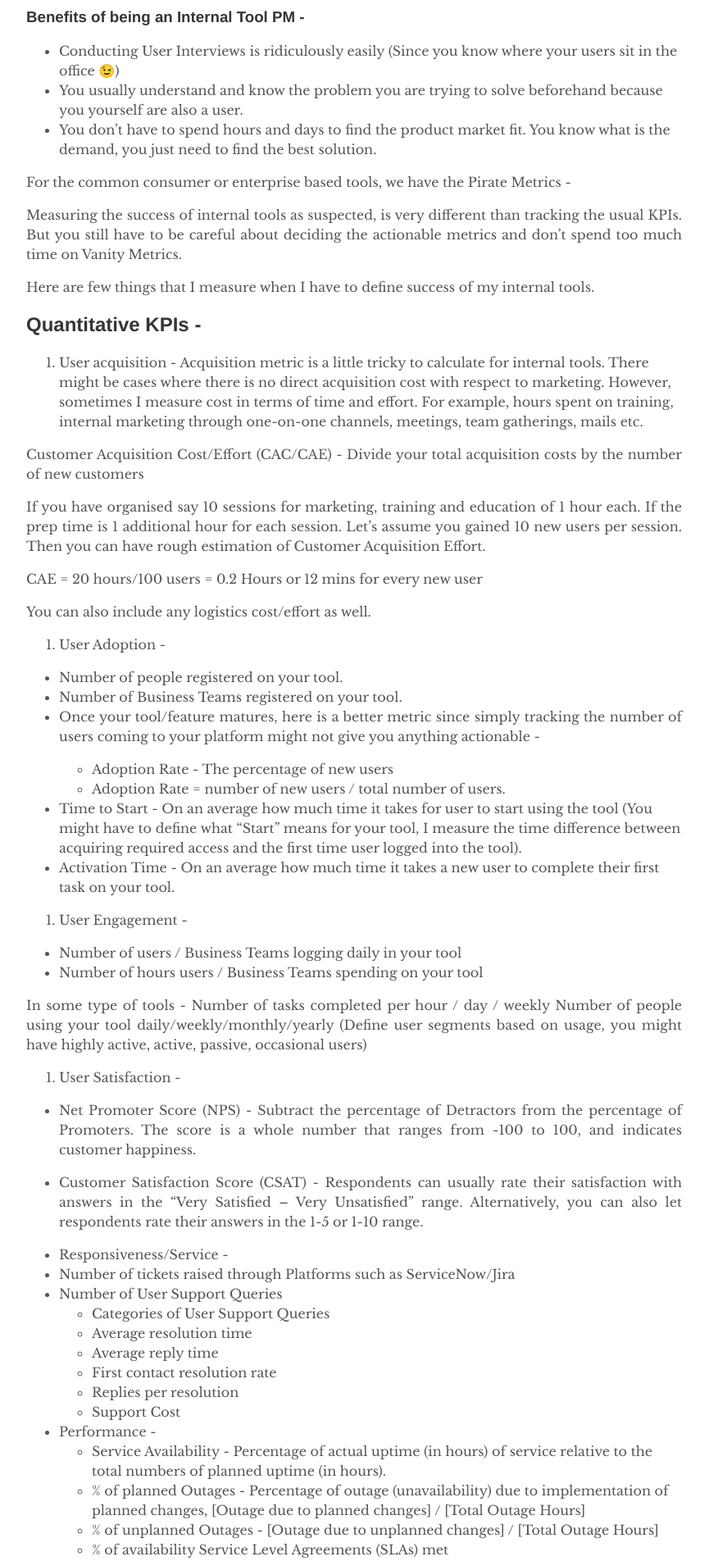
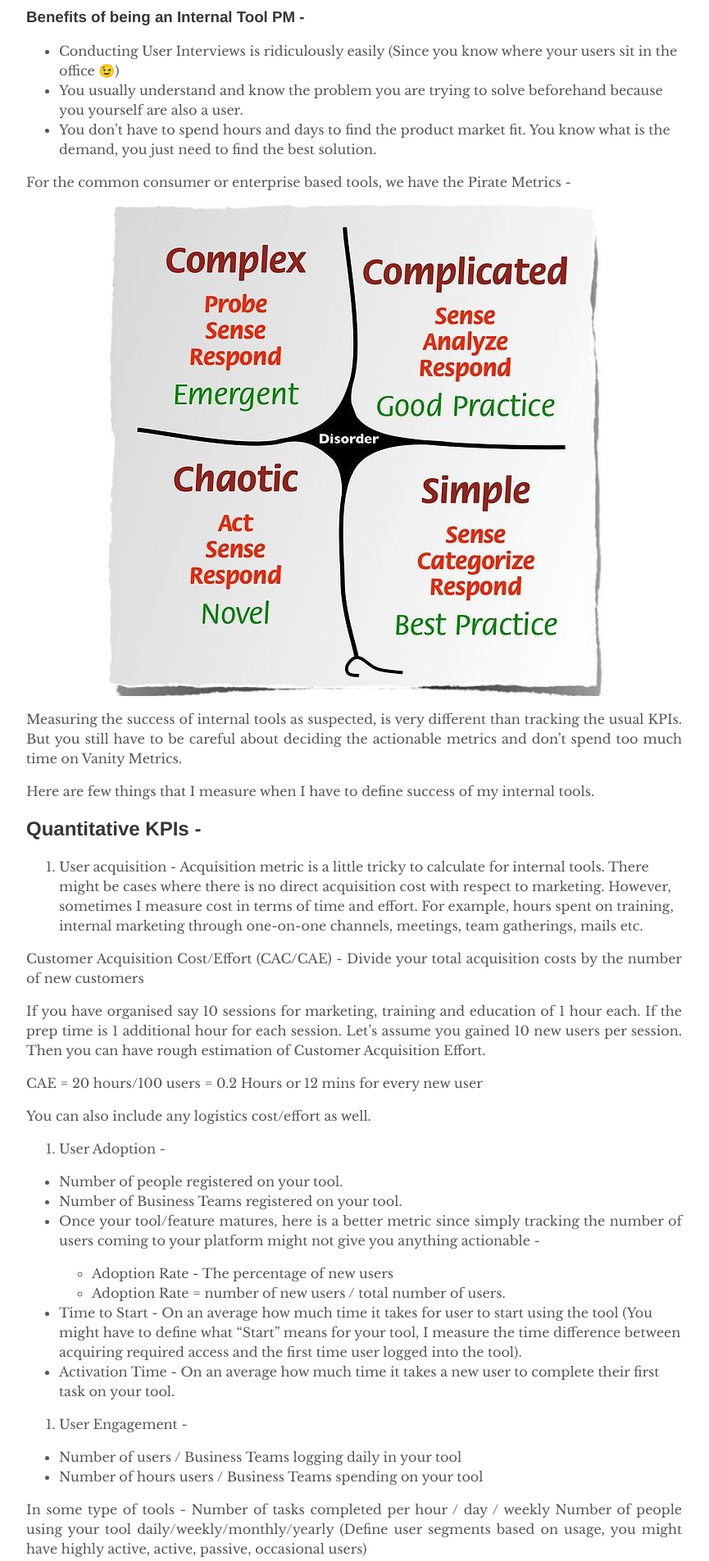
Before and after one commit to Archana-blog/product, a Jekyll site: the page built from _posts/2017-03-16-example-content.md, in a window 1280 px wide. Shown: the part 337-2241 px from the top of the page at 82% size, without its empty margins (208-1073 px from the left). Built offline with Jekyll 4.4.1, drawn with Linux system fonts in a browser that asks for light colours.

Commit message:
Update 2017-03-16-example-content.md

```diff
--- a/_posts/2017-03-16-example-content.md
+++ b/_posts/2017-03-16-example-content.md
@@ -16,7 +16,7 @@
 
 For the common consumer or enterprise based tools, we have the Pirate Metrics -
 
-
+![Alt text](https://github.com/Archana-blog/product/blob/05a747e85bc493e73b38466b388637e56b6b0c66/assets/Cynefin.jpeg?raw=true "Cynefin Framework")
 
 Measuring the success of internal tools as suspected, is very different than tracking the usual KPIs. But you still have to be careful about deciding the actionable metrics and don't spend too much time on Vanity Metrics.
 
```
